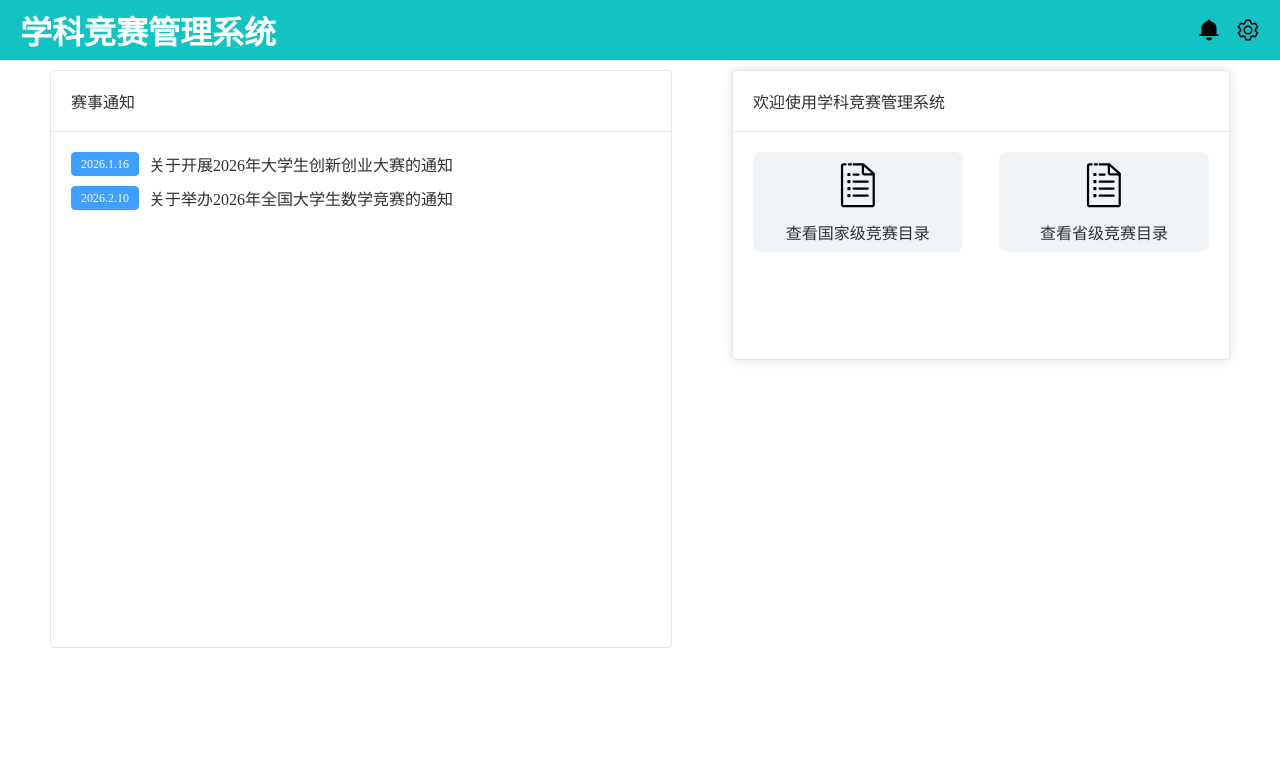
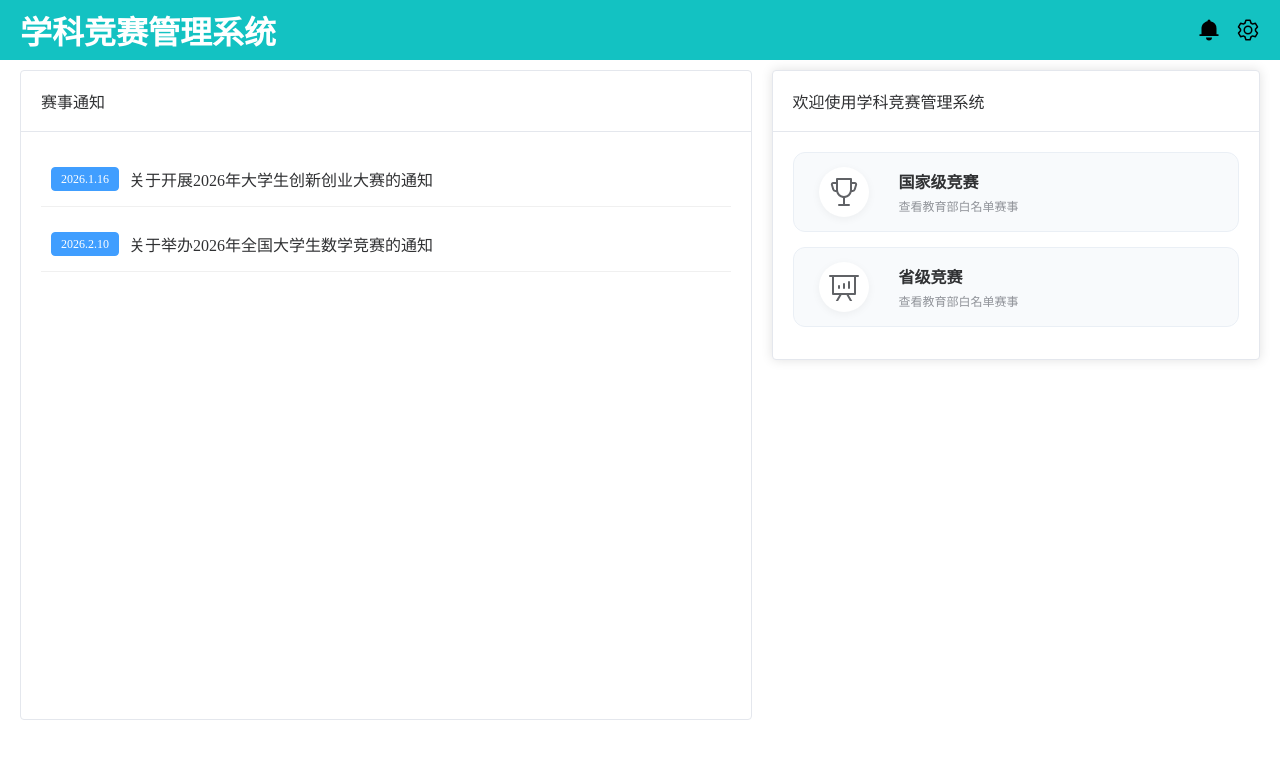
Before and after one commit to James-FS/CompeManage_frontend, a Vue app in the folder CompeManage/: page /#/home in a window 1280 px wide. Shown: the top 758 px of the page. Built offline with nearby package versions, Linux system fonts and the light colour scheme.

Commit message:
feat:完善首页

```diff
--- a/CompeManage/src/views/home.vue
+++ b/CompeManage/src/views/home.vue
@@ -1,7 +1,7 @@
 <script setup>
-import { ElCard, ElButton } from 'element-plus'
+import { ElCard, ElTag,ElIcon } from 'element-plus'
+import { Trophy,DataAnalysis } from '@element-plus/icons-vue';
 import 'element-plus/dist/index.css'
-import { ElTag } from 'element-plus'
 import { useRouter } from 'vue-router'
 const router = useRouter()
 let noticeList = [
@@ -41,12 +41,22 @@ function NavigateToNotice(){
         </template>
         <div class="index-content">
           <div class="index-card">
-            <img src="@/assets/index.svg" class="index-image" />
-            <span>查看国家级竞赛目录</span>
+            <div class="icon-box">
+            <el-icon :size="32"><Trophy /></el-icon>
+            </div>
+            <div class="text-box">
+               <span class="card-title">国家级竞赛</span>
+               <span class="card-desc">查看教育部白名单赛事</span>
+            </div>
           </div>
           <div class="index-card">
-            <img src="@/assets/index.svg" class="index-image" />
-            <span>查看省级竞赛目录</span>
+            <div class="icon-box">
+                <el-icon :size="32"><DataAnalysis /></el-icon>
+            </div>
+            <div class="text-box">
+               <span class="card-title">省级竞赛</span>
+               <span class="card-desc">查看教育部白名单赛事</span>
+            </div>
           </div>
         </div>
       </el-card>
@@ -67,31 +77,81 @@ function NavigateToNotice(){
 
 .card-container {
   padding: 0 10px;
+  gap:20px;
   display: flex;
   height: 100%;
+  align-items: flex-start;
   justify-content: space-around;
   .main-card {
-    width: 40%;
-    height: 40%;
+    flex:0.8;
+    min-height: 40%;
     .index-content {
       display: flex;
+      flex-direction: column;
+      gap:15px;
       justify-content: space-between;
       align-items: center;
       width: 100%;
       .index-card {
-        background-color: #f1f4f6;
-        height: 100px;
-        width: 46%;
+        background-color: #f8fafc;
+        border: 1px solid #eaeff5;
+        height: 80px;
+        width: 100%;
         display: flex;
-        flex-direction: column;
+        flex-direction: row;
         align-items: center;
-        justify-content: center;
-        border-radius: 8px;
+        // justify-content: center;
+        padding:0 25px;
+        box-sizing: border-box;
+        gap:15px;
+        border-radius: 12px;
         cursor: pointer;
-        .index-image {
-          width: 50px;
-          height: 50px;
-          margin-bottom: 10px;
+        transition: all 0.3s cubic-bezier(0.4, 0, 0.2, 1);
+        &:hover {
+          background-color: #ffffff;
+          border-color: #ffffff;
+          transform: translateY(-5px);
+          box-shadow: 0 8px 24px rgba(0,0,0,0.08);
+
+          .icon-box {
+             color: #13C2C2; /* 你的主题绿 */
+             transform: scale(1.1);
+          }
+
+          /* 4. 箭头变色 + 向右移动 */
+          .arrow-icon {
+             color: #13C2C2;
+             transform: translateX(5px);
+          }
+        }
+
+        .icon-box {
+            width: 50px;
+            height: 50px;
+            background-color: #ffffff;
+            border-radius: 50%;
+            display: flex;
+            align-items: center;
+            justify-content: center;
+            margin-right: 15px;
+            box-shadow: 0 2px 8px rgba(0,0,0,0.05); /* 图标微阴影 */
+            transition: transform 0.3s ease; /* 图标单独的缩放动画 */
+            color: #606266;
+        }
+        .text-box {
+            display: flex;
+            flex-direction: column;
+            flex: 1; /* 占满中间剩余空间 */
+            .card-title {
+                font-size: 16px;
+                font-weight: 600;
+                color: #303133;
+                margin-bottom: 4px;
+            }
+            .card-desc {
+                font-size: 12px;
+                color: #909399;
+            }
         }
         &:hover {
           background-color: #e6e8eb; // 加个悬停效果
@@ -102,15 +162,26 @@ function NavigateToNotice(){
 
   .notice-card {
     width: 50%;
-    height: 80%;
-
+    height: 90%;
+    flex:1.2;
     .notice-content {
       display: flex;
       align-items: center;
+      padding:15px 10px;
+      border-bottom: 1px solid #f0f0f0;
       margin-bottom: 10px;
       &:last-child {
         margin-bottom: 0;
       }
+      &:hover {
+        background-color: #f0fdfa;
+        color: #13C2C2;
+        transform: scale(1.02);
+        cursor: pointer;
+        box-shadow: 0 4px 12px rgba(19, 194, 194, 0.1);
+        border-radius: 6px;
+        border-bottom-color: transparent;
+    }
       .notice-tag {
         margin-right: 10px;
       }
```
